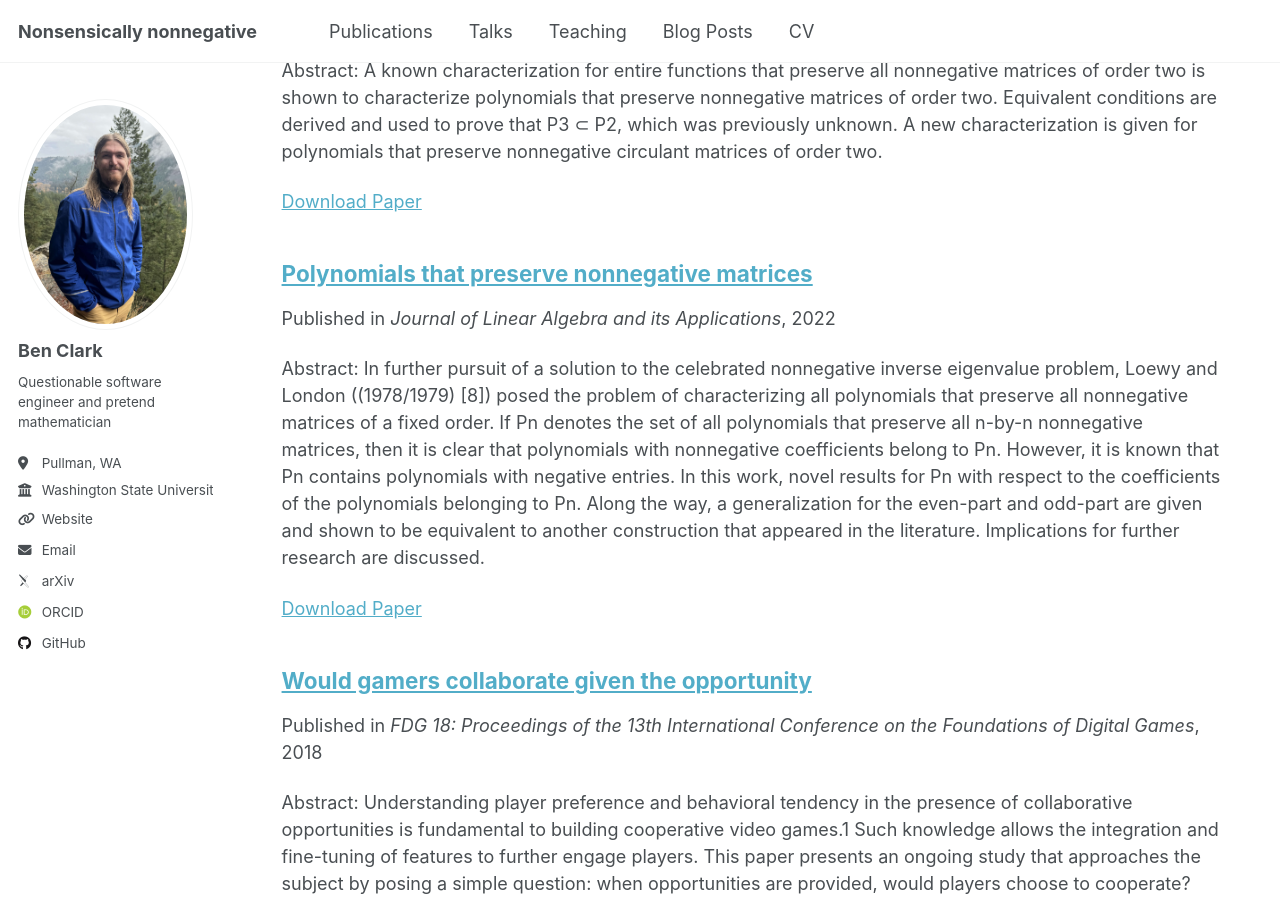
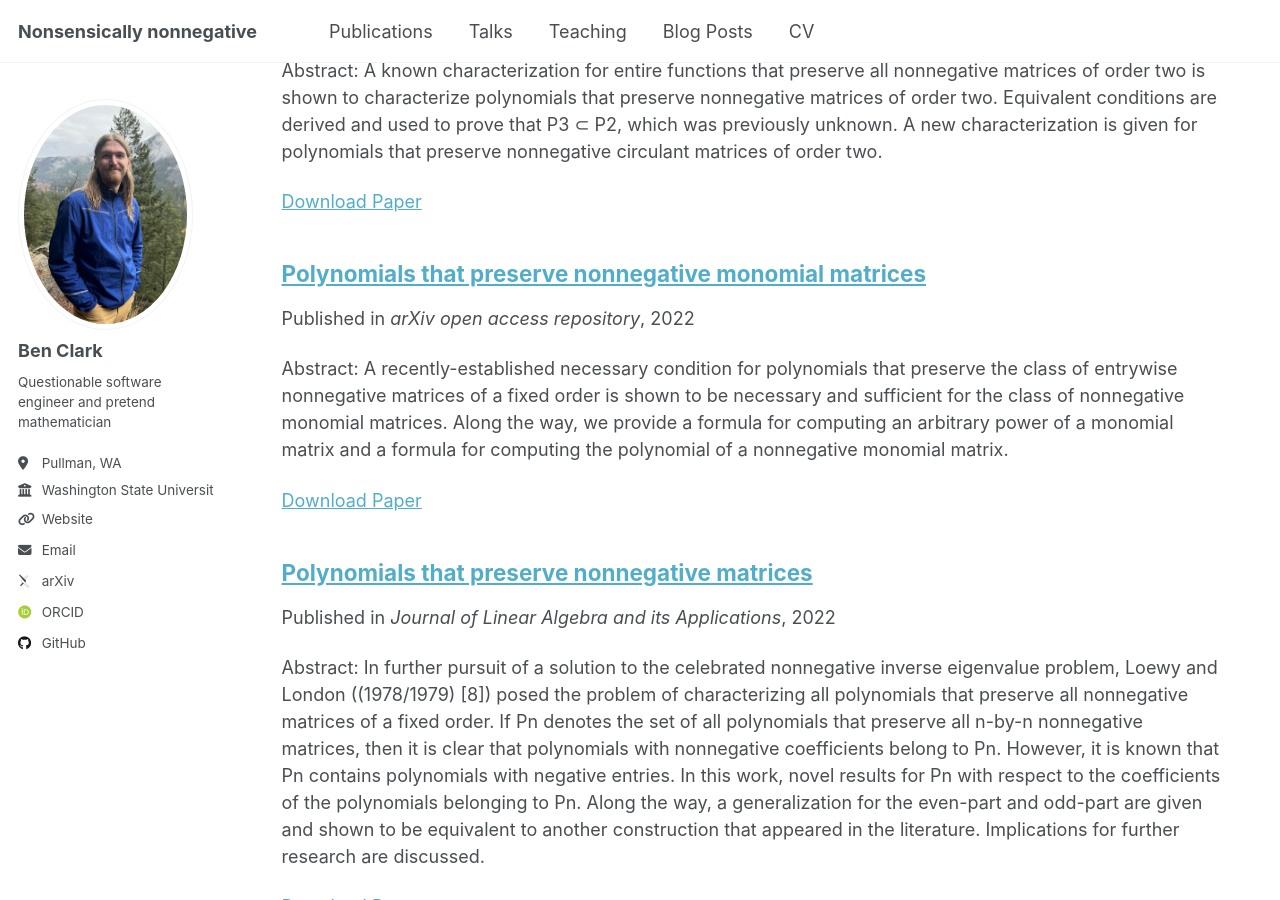
Before and after one commit to Thrinador/nonsensicallynonnegative, a Jekyll site: the page built from _pages/publications.html, in a window 1280 px wide and 900 px high, scrolled down 302 px. Built offline with Jekyll 4.4.1, drawn with Linux system fonts in a browser that asks for light colours; some web fonts are replaced.

```diff
--- a/_config.yml
+++ b/_config.yml
@@ -82,6 +82,8 @@ publication_category:
     title: 'Journal Articles'
   conferences:
     title: 'Conference Papers'
+  reports:
+    title: 'Unpublished reports'
 
 # Site Settings
 teaser                   :  # filename of teaser fallback teaser image placed in /images/, .e.g. "500x300.png"
--- /dev/null
+++ b/_publications/2024-01-03-polynomials-that-preserve-nonnegative-monomial-matrices.md
@@ -0,0 +1,13 @@
+---
+title: "Polynomials that preserve nonnegative monomial matrices"
+collection: publications
+category: manuscripts
+permalink: /publication/2024-01-03-polynomials-that-preserve-nonnegative-monomial-matrices
+excerpt: 'Abstract: A recently-established necessary condition for polynomials that preserve the class of entrywise nonnegative matrices of a fixed order is shown to be necessary and sufficient for the class of nonnegative monomial matrices. Along the way, we provide a formula for computing an arbitrary power of a monomial matrix and a formula for computing the polynomial of a nonnegative monomial matrix.'
+date: 2022-03-01
+venue: 'arXiv open access repository'
+paperurl: 'https://arxiv.org/abs/2401.01471'
+---
+Abstract: A recently-established necessary condition for polynomials that preserve the class of entrywise nonnegative matrices of a fixed order is shown to be necessary and sufficient for the class of nonnegative monomial matrices. Along the way, we provide a formula for computing an arbitrary power of a monomial matrix and a formula for computing the polynomial of a nonnegative monomial matrix.
+
+Keywords: Polynomial; Nonnegative matrix; Monomial matrix
```
Also changed, not shown: _pages/publications.html (line endings or trailing spaces).
